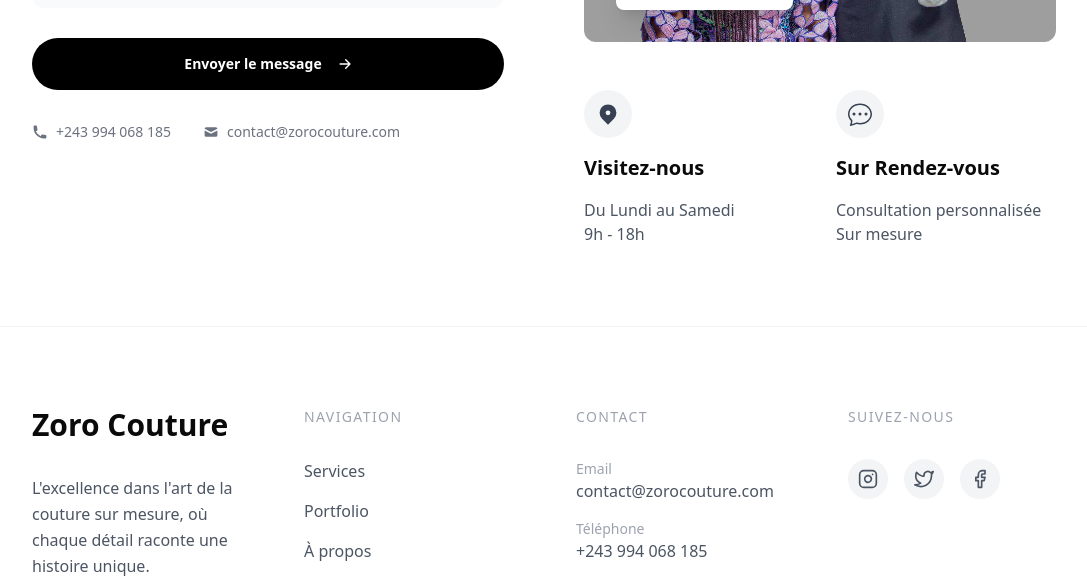
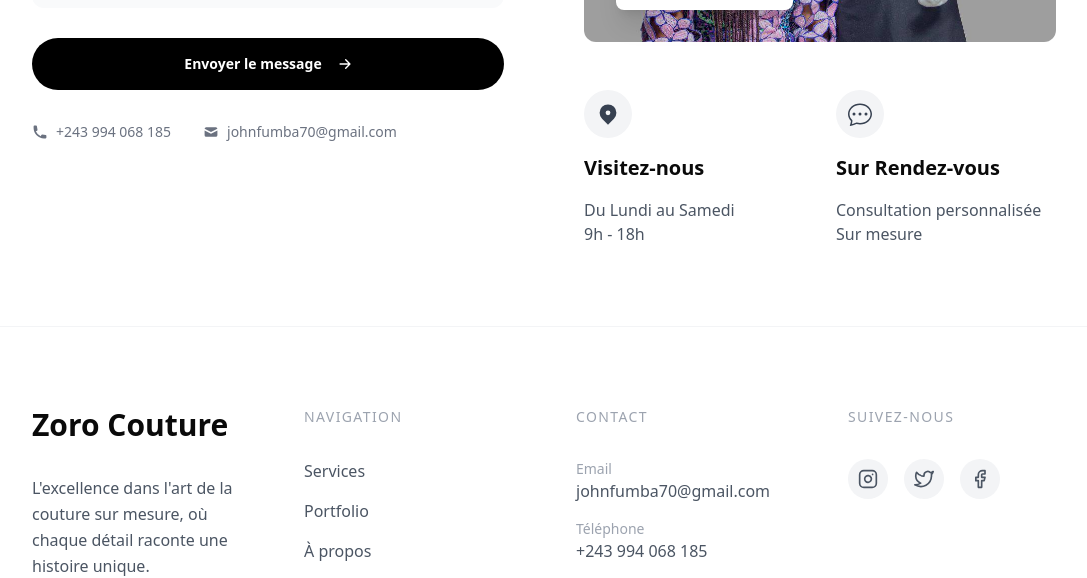
Before and after one commit to barackm/zorocouture, a Next.js app: page / in a window 1280 px wide. Shown: the part 5620-6198 px from the top of the page, without its empty margins (96-1183 px from the left). Built offline with nearby package versions, Linux system fonts and the light colour scheme; no server answers.

Commit message:
feat: update contact email address; change from contact@zorocouture.com to johnfumba70@gmail.com in Contact and Footer components

```diff
--- a/src/components/Contact.tsx
+++ b/src/components/Contact.tsx
@@ -71,7 +71,7 @@
             </div>
             <div className="flex items-center gap-2">
               <HiMail size={16} />
-              <span>contact@zorocouture.com</span>
+              <span>johnfumba70@gmail.com</span>
             </div>
           </div>
         </div>
--- a/src/components/Footer.tsx
+++ b/src/components/Footer.tsx
@@ -29,7 +29,7 @@
   ];
 
   const contactInfo = [
-    { label: "Email", value: "contact@zorocouture.com" },
+    { label: "Email", value: "johnfumba70@gmail.com" },
     { label: "Téléphone", value: "+243 994 068 185" },
     { label: "Adresse", value: "Goma, Himbi" },
   ];
```
